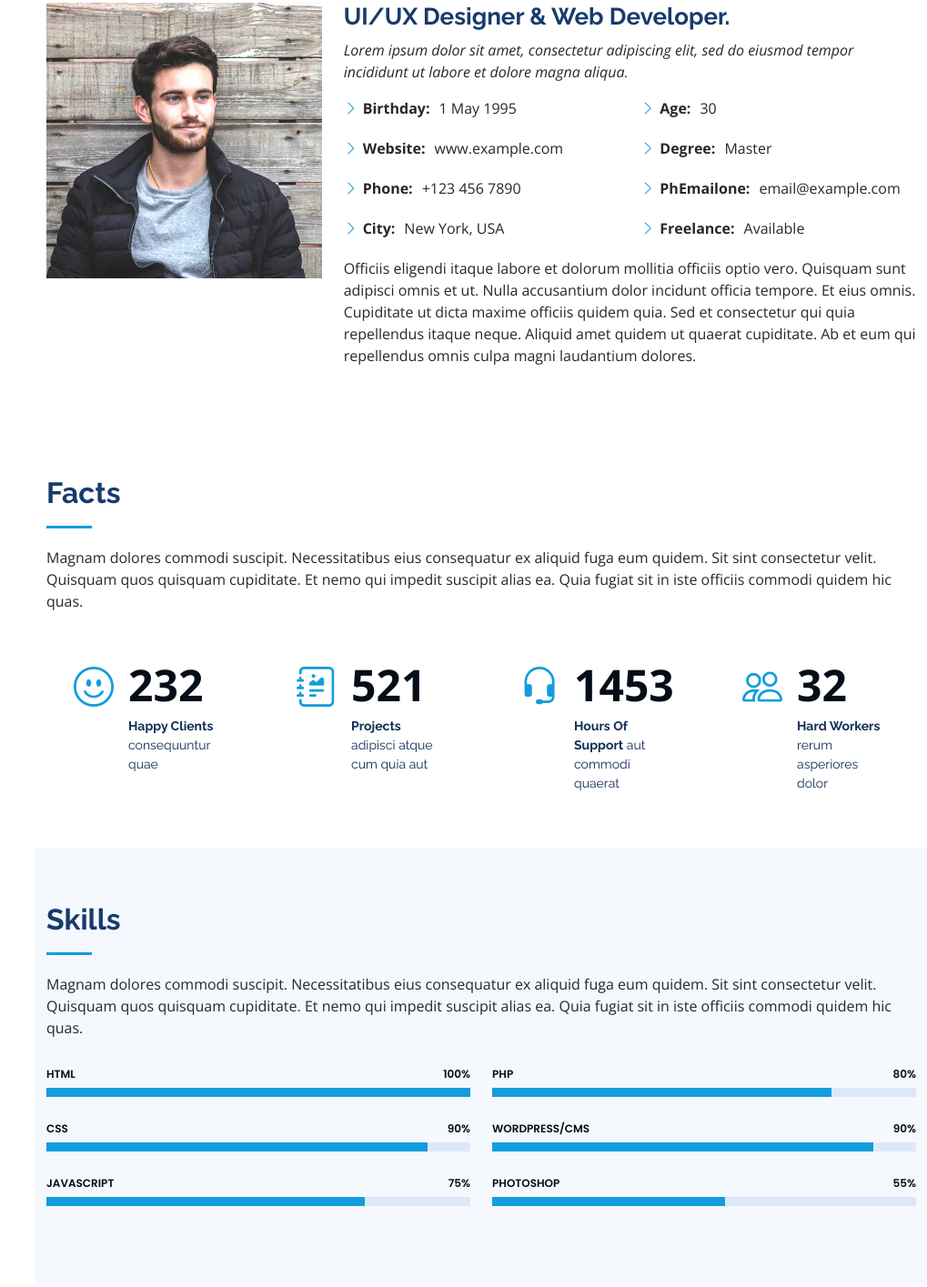
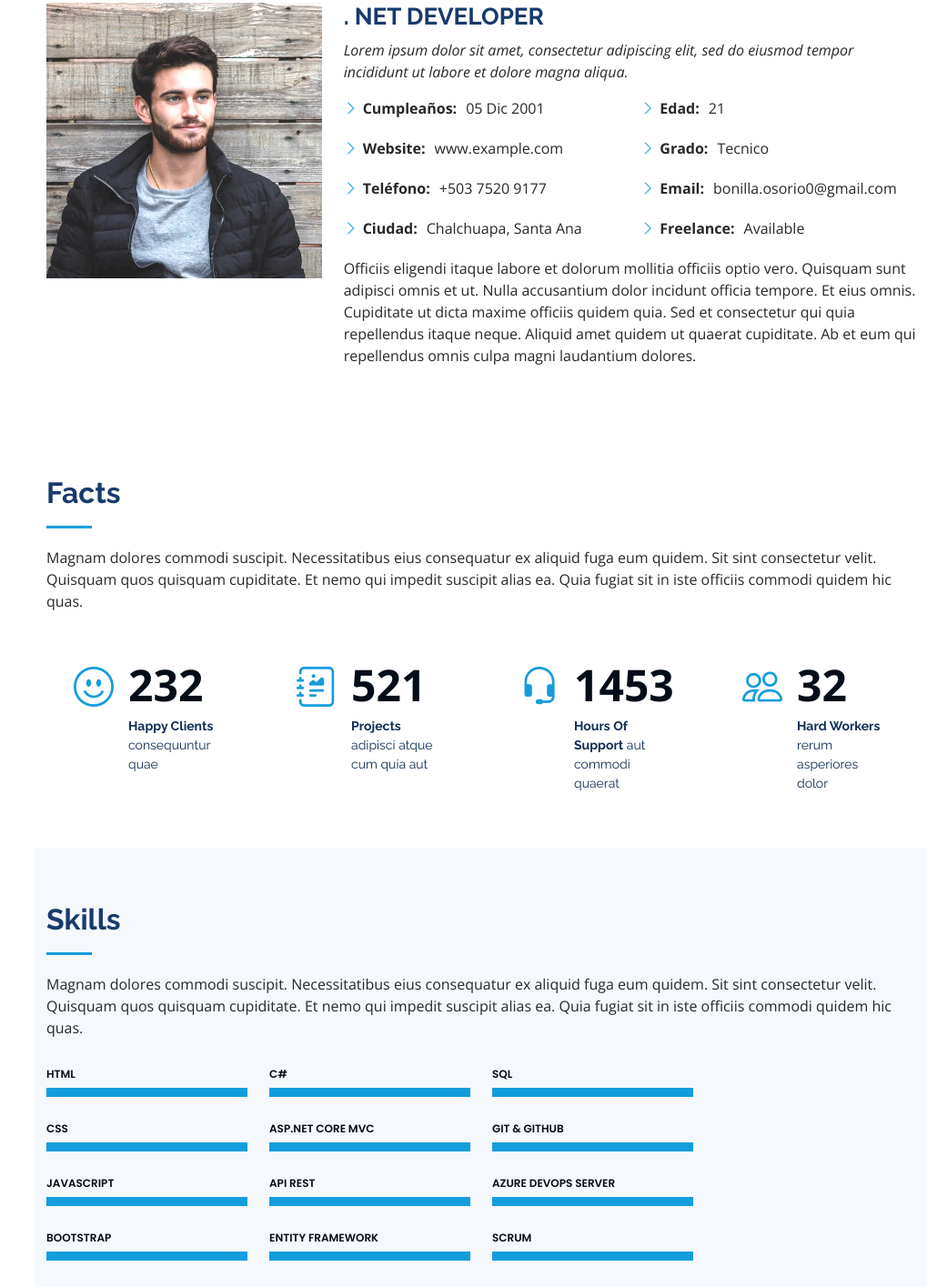
Before and after one commit to HBon0/PORTAFOLIO, a plain HTML site: page HBon_Portafolio/index.html in a window 1280 px wide. Shown: the part 1037-2452 px from the top of the page at 91% size, without its empty margins (261-1280 px from the left). Drawn offline with nearby package versions, Linux system fonts and the light colour scheme.

Commit message:
Agregando cambios a Skills, Contact, About

```diff
--- a/HBon_Portafolio/index.html
+++ b/HBon_Portafolio/index.html
@@ -50,10 +50,10 @@
         <h1 class="text-light"><a href="index.html">Hector Bonilla</a></h1>
         <div class="social-links mt-3 text-center">
           <a href="#" class="twitter"><i class="bx bxl-twitter"></i></a>
-          <a href="#" class="facebook"><i class="bx bxl-facebook"></i></a>
-          <a href="#" class="instagram"><i class="bx bxl-instagram"></i></a>
+          <a href="https://www.facebook.com/hector.bonilla.1614/" class="facebook"><i class="bx bxl-facebook"></i></a>
+          <a href="https://www.instagram.com/_h.bon0_/" class="instagram"><i class="bx bxl-instagram"></i></a>
           <a href="#" class="google-plus"><i class="bx bxl-skype"></i></a>
-          <a href="#" class="linkedin"><i class="bx bxl-linkedin"></i></a>
+          <a href="https://www.linkedin.com/in/hector-bonilla-osorio-698256237/" class="linkedin"><i class="bx bxl-linkedin"></i></a>
         </div>
       </div>
 
@@ -74,7 +74,7 @@
   <section id="hero" class="d-flex flex-column justify-content-center align-items-center">
     <div class="hero-container" data-aos="fade-in">
       <h1>Hector Bonilla</h1>
-      <p>I'm <span class="typed" data-typed-items=".NET Developer"></span></p>
+      <p><span class="typed" data-typed-items=".NET DEVELOPER"></span></p>
     </div>
   </section><!-- End Hero -->
 
@@ -94,7 +94,7 @@
             <img src="assets/img/profile-img.jpg" class="img-fluid" alt="">
           </div>
           <div class="col-lg-8 pt-4 pt-lg-0 content" data-aos="fade-left">
-            <h3>UI/UX Designer &amp; Web Developer.</h3>
+            <h3>. NET DEVELOPER</h3>
             <p class="fst-italic">
               Lorem ipsum dolor sit amet, consectetur adipiscing elit, sed do eiusmod tempor incididunt ut labore et dolore
               magna aliqua.
@@ -102,17 +102,17 @@
             <div class="row">
               <div class="col-lg-6">
                 <ul>
-                  <li><i class="bi bi-chevron-right"></i> <strong>Birthday:</strong> <span>1 May 1995</span></li>
+                  <li><i class="bi bi-chevron-right"></i> <strong>Cumpleaños:</strong> <span>05 Dic 2001</span></li>
                   <li><i class="bi bi-chevron-right"></i> <strong>Website:</strong> <span>www.example.com</span></li>
-                  <li><i class="bi bi-chevron-right"></i> <strong>Phone:</strong> <span>+123 456 7890</span></li>
-                  <li><i class="bi bi-chevron-right"></i> <strong>City:</strong> <span>New York, USA</span></li>
+                  <li><i class="bi bi-chevron-right"></i> <strong>Teléfono:</strong> <span>+503 7520 9177</span></li>
+                  <li><i class="bi bi-chevron-right"></i> <strong>Ciudad:</strong> <span>Chalchuapa, Santa Ana</span></li>
                 </ul>
               </div>
               <div class="col-lg-6">
                 <ul>
-                  <li><i class="bi bi-chevron-right"></i> <strong>Age:</strong> <span>30</span></li>
-                  <li><i class="bi bi-chevron-right"></i> <strong>Degree:</strong> <span>Master</span></li>
-                  <li><i class="bi bi-chevron-right"></i> <strong>PhEmailone:</strong> <span>email@example.com</span></li>
+                  <li><i class="bi bi-chevron-right"></i> <strong>Edad:</strong> <span>21</span></li>
+                  <li><i class="bi bi-chevron-right"></i> <strong>Grado:</strong> <span>Tecnico</span></li>
+                  <li><i class="bi bi-chevron-right"></i> <strong>Email:</strong> <span>bonilla.osorio0@gmail.com</span></li>
                   <li><i class="bi bi-chevron-right"></i> <strong>Freelance:</strong> <span>Available</span></li>
                 </ul>
               </div>
@@ -186,51 +186,97 @@
 
         <div class="row skills-content">
 
-          <div class="col-lg-6" data-aos="fade-up">
+          <div class="col-lg-3" data-aos="fade-up">
 
             <div class="progress">
-              <span class="skill">HTML <i class="val">100%</i></span>
+              <span class="skill">HTML <i class="val"></i></span>
               <div class="progress-bar-wrap">
                 <div class="progress-bar" role="progressbar" aria-valuenow="100" aria-valuemin="0" aria-valuemax="100"></div>
               </div>
             </div>
 
             <div class="progress">
-              <span class="skill">CSS <i class="val">90%</i></span>
+              <span class="skill">CSS <i class="val"></i></span>
               <div class="progress-bar-wrap">
-                <div class="progress-bar" role="progressbar" aria-valuenow="90" aria-valuemin="0" aria-valuemax="100"></div>
+                <div class="progress-bar" role="progressbar" aria-valuenow="100" aria-valuemin="0" aria-valuemax="100"></div>
               </div>
             </div>
 
             <div class="progress">
-              <span class="skill">JavaScript <i class="val">75%</i></span>
+              <span class="skill">JavaScript <i class="val"></i></span>
               <div class="progress-bar-wrap">
-                <div class="progress-bar" role="progressbar" aria-valuenow="75" aria-valuemin="0" aria-valuemax="100"></div>
+                <div class="progress-bar" role="progressbar" aria-valuenow="100" aria-valuemin="0" aria-valuemax="100"></div>
+              </div>
+            </div>
+
+            <div class="progress">
+              <span class="skill">Bootstrap <i class="val"></i></span>
+              <div class="progress-bar-wrap">
+                <div class="progress-bar" role="progressbar" aria-valuenow="100" aria-valuemin="0" aria-valuemax="100"></div>
               </div>
             </div>
 
           </div>
 
-          <div class="col-lg-6" data-aos="fade-up" data-aos-delay="100">
+          <div class="col-lg-3" data-aos="fade-up" data-aos-delay="100">
 
             <div class="progress">
-              <span class="skill">PHP <i class="val">80%</i></span>
+              <span class="skill">C# <i class="val"></i></span>
               <div class="progress-bar-wrap">
-                <div class="progress-bar" role="progressbar" aria-valuenow="80" aria-valuemin="0" aria-valuemax="100"></div>
+                <div class="progress-bar" role="progressbar" aria-valuenow="100" aria-valuemin="0" aria-valuemax="100"></div>
               </div>
             </div>
 
             <div class="progress">
-              <span class="skill">WordPress/CMS <i class="val">90%</i></span>
+              <span class="skill">ASP.NET CORE MVC <i class="val"></i></span>
               <div class="progress-bar-wrap">
-                <div class="progress-bar" role="progressbar" aria-valuenow="90" aria-valuemin="0" aria-valuemax="100"></div>
+                <div class="progress-bar" role="progressbar" aria-valuenow="100" aria-valuemin="0" aria-valuemax="100"></div>
               </div>
             </div>
 
             <div class="progress">
-              <span class="skill">Photoshop <i class="val">55%</i></span>
+              <span class="skill">API REST <i class="val"></i></span>
               <div class="progress-bar-wrap">
-                <div class="progress-bar" role="progressbar" aria-valuenow="55" aria-valuemin="0" aria-valuemax="100"></div>
+                <div class="progress-bar" role="progressbar" aria-valuenow="100" aria-valuemin="0" aria-valuemax="100"></div>
+              </div>
+            </div>
+
+            <div class="progress">
+              <span class="skill">Entity Framework <i class="val"></i></span>
+              <div class="progress-bar-wrap">
+                <div class="progress-bar" role="progressbar" aria-valuenow="100" aria-valuemin="0" aria-valuemax="100"></div>
+              </div>
+            </div>
+
+          </div>
+
+          <div class="col-lg-3" data-aos="fade-up" data-aos-delay="100">
+
+            <div class="progress">
+              <span class="skill">SQL <i class="val"></i></span>
+              <div class="progress-bar-wrap">
+                <div class="progress-bar" role="progressbar" aria-valuenow="100" aria-valuemin="0" aria-valuemax="100"></div>
+              </div>
+            </div>
+
+            <div class="progress">
+              <span class="skill">GIT &amp; GITHUB <i class="val"></i></span>
+              <div class="progress-bar-wrap">
+                <div class="progress-bar" role="progressbar" aria-valuenow="100" aria-valuemin="0" aria-valuemax="100"></div>
+              </div>
+            </div>
+
+            <div class="progress">
+              <span class="skill">Azure DevOps Server <i class="val"></i></span>
+              <div class="progress-bar-wrap">
+                <div class="progress-bar" role="progressbar" aria-valuenow="100" aria-valuemin="0" aria-valuemax="100"></div>
+              </div>
+            </div>
+
+            <div class="progress">
+              <span class="skill">SCRUM <i class="val"></i></span>
+              <div class="progress-bar-wrap">
+                <div class="progress-bar" role="progressbar" aria-valuenow="100" aria-valuemin="0" aria-valuemax="100"></div>
               </div>
             </div>
 
@@ -568,20 +614,20 @@
             <div class="info">
               <div class="address">
                 <i class="bi bi-geo-alt"></i>
-                <h4>Location:</h4>
-                <p>A108 Adam Street, New York, NY 535022</p>
+                <h4>Ubicacion:</h4>
+                <p>El salvador, Santa Ana, Chalchuapa</p>
               </div>
 
               <div class="email">
                 <i class="bi bi-envelope"></i>
                 <h4>Email:</h4>
-                <p>info@example.com</p>
+                <p>bonilla.osorio0@gmail.com</p>
               </div>
 
-              <div class="phone">
+              <div class="Telefono">
                 <i class="bi bi-phone"></i>
-                <h4>Call:</h4>
-                <p>+1 5589 55488 55s</p>
+                <h4>Llamar:</h4>
+                <p>+503 7520-9177</p>
               </div>
 
               <iframe src="https://www.google.com/maps/embed?pb=!1m14!1m8!1m3!1d12097.433213460943!2d-74.0062269!3d40.7101282!3m2!1i1024!2i768!4f13.1!3m3!1m2!1s0x0%3A0xb89d1fe6bc499443!2sDowntown+Conference+Center!5e0!3m2!1smk!2sbg!4v1539943755621" frameborder="0" style="border:0; width: 100%; height: 290px;" allowfullscreen></iframe>
```
